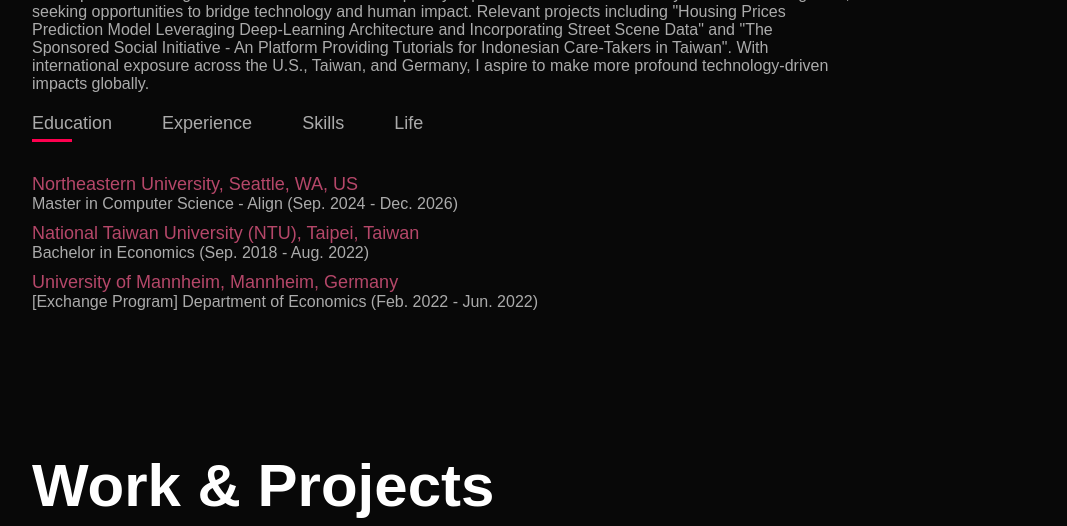
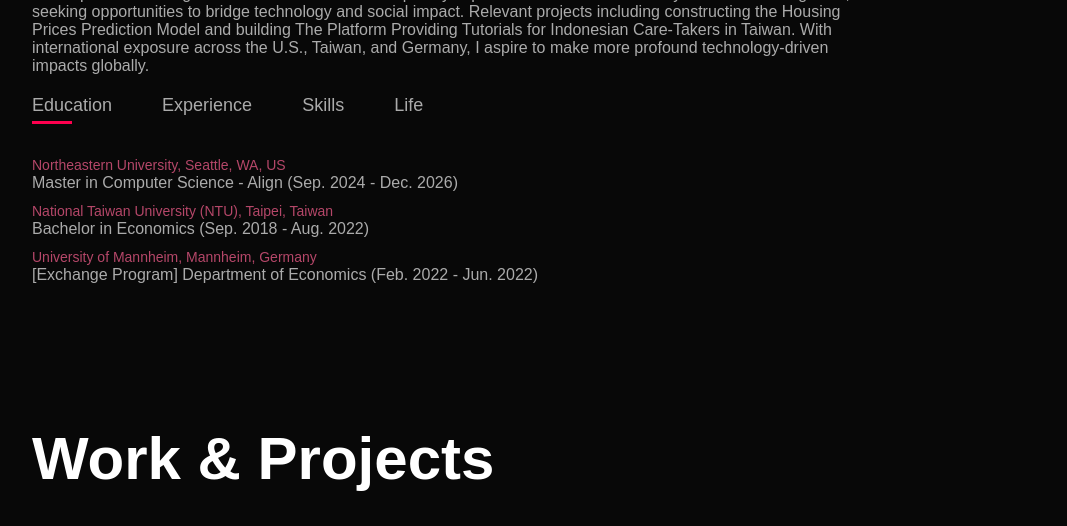
Before and after one commit to lucyyyychen/personal_website, a plain HTML site: page index.html in a window 1280 px wide. Shown: the part 574-1100 px from the top of the page, without its empty margins (96-1163 px from the left). Drawn offline with Linux system fonts and the light colour scheme.

Commit message:
Add files via upload
about me desc changed

```diff
--- a/index.html
+++ b/index.html
@@ -42,8 +42,8 @@
             <div class="about-col-2">
                 <h1 class="sub-title">About Me</h1>
                 <p>
-                    A Computer Science graduate student with interdisciplinary experiences in economics study and IT consulting work, seeking opportunities to bridge technology and human impact.
-                    Relevant projects including "Housing Prices Prediction Model Leveraging Deep-Learning Architecture and Incorporating Street Scene Data" and "The Sponsored Social Initiative - An Platform Providing Tutorials for Indonesian Care-Takers in Taiwan".
+                    A Computer Science graduate student with interdisciplinary experiences in economics study and IT consulting work, seeking opportunities to bridge technology and social impact.
+                    Relevant projects including constructing the Housing Prices Prediction Model and building The Platform Providing Tutorials for Indonesian Care-Takers in Taiwan.
                     With international exposure across the U.S., Taiwan, and Germany, I aspire to make more profound technology-driven impacts globally.</p>
 
                 <div class="tab-titles">
--- a/style.css
+++ b/style.css
@@ -130,7 +130,7 @@ nav ul li a:hover::after{
 }
 .tab-contents ul li span{
     color: #b54769;
-    font-size: 18px;
+    font-size: 14px;
 }
 .tab-contents{
     display: none;
```
